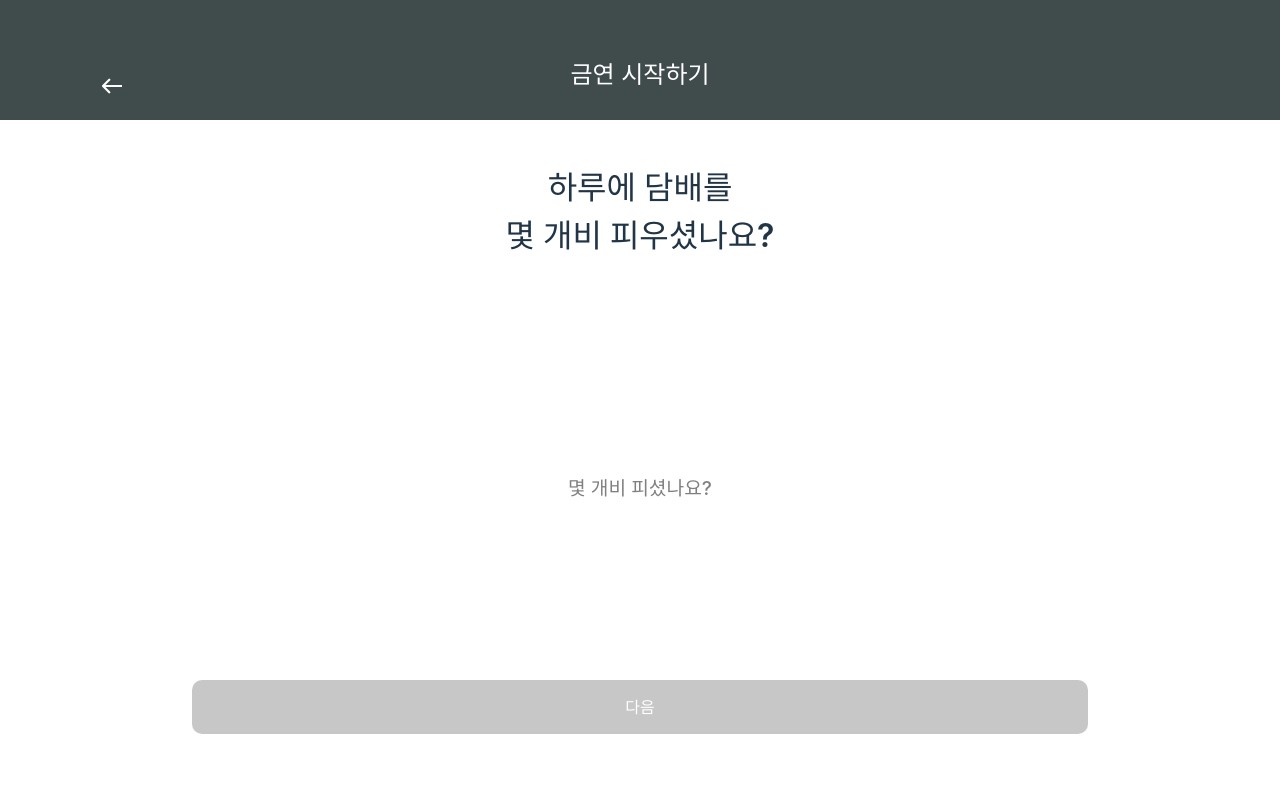
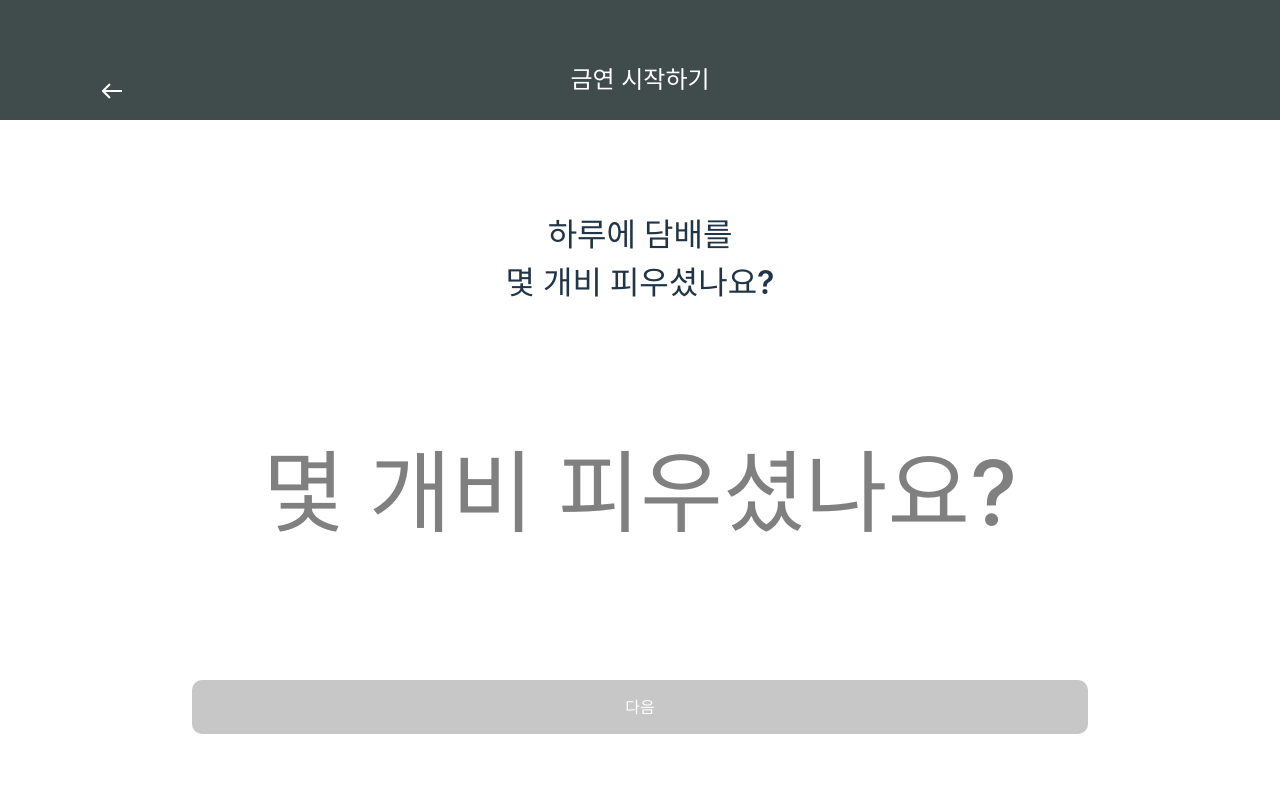
Before and after one commit to Quit-Smoking/QuitSmokingFrontEnd, a React (Vite) app: page /startpage/survey in a window 1280 px wide. Shown: the top 800 px of the page. Built offline with nearby package versions, Linux system fonts and the light colour scheme.

Commit message:
화면 수정

```diff
--- a/src/pages/Main/Css/survey.css
+++ b/src/pages/Main/Css/survey.css
@@ -1,3 +1,4 @@
+/* 전체 container */
 .Survey-Container {
     height: 100vh;
     width: 100vw;
@@ -7,14 +8,14 @@
 /* 금연 시작하기, 화살표 */
 .Survey-Header {
     background-color: #404B4B;
-    height: 15%;
-    width: 100%;
+    height: 15vh;
+    width: 100vw;
     display: flex;
     flex-direction: column-reverse;
 }
 
 .Survey-Header>div {
-    height: 75%;
+    height: 10vh;
     color: white;
     display: flex;
     align-items: center;
@@ -30,21 +31,26 @@
 }
 
 .Headertext {
+    /* 금연시작하기 글자 크기 */
     font-size: 1.5rem;
 }
 
 /* Main */
 .Survey-Main {
-    width: 100%;
-    height: 70%;
+    height: 70vh;
     background-color: white;
     display: flex;
     flex-direction: column;
 }
 
-/* 금연동기가 무엇인가요? */
+
+/*  --------------------------------
+    하루에 담배 몇개비 피우셨나요?
+    금연 동기가 무엇인가요?
+    금연 다짐을 해볼까요?
+    --------------------------------- */
 .Survey-Maintext {
-    height: 30%;
+    height: 30vh;
     display: flex;
     justify-content: center;
     align-items: end;
@@ -55,13 +61,13 @@
     font-weight: 600;
 }
 
-/* page1 */
-/* Grid */
+
+/* -----------------grid styles --------------*/
+/* Maintext아래 부분들 Container */
 .Survey-GridContainer,
-.Survey-Footer,
 .Survey-PageContainer,
 .Survey-HowManyContainer {
-    height: 75%;
+    height: 60vh;
     display: flex;
     justify-content: center;
     align-items: center;
@@ -69,12 +75,14 @@
 
 .Grid-box,
 .Footer-Grid-box {
-    width: 70%;
+    width: 70vw;
     display: grid;
     grid-template-columns: repeat(2, 1fr);
     grid-gap: 1rem;
 }
+/* ---------------------------------------------*/
 
+/* 박스 스타일 */
 .box {
     border: 2px solid #b2dfdb;
     border-radius: 10px;
@@ -89,22 +97,9 @@
     justify-content: center;
 }
 
-/* 박스가 클릭됐을때 붙는 class */
-.BoxSelected,
-.nextbtn {
-    background-color: #B7E1E2;
-    box-shadow: 0px 2px 4px grey;
-}
 
-/* page2 */
-.Survey-Page {
-    display: flex;
-    flex-direction: column;
-    width: 70%;
-    height: 100%;
-    margin-top: 30%;
-}
 
+/* 동기부여 페이지*/
 .SelectMotive {
     height: 30%;
     display: flex;
@@ -112,48 +107,53 @@
     justify-content: center;
 }
 
+/* 선택된 동기부여 박스 크기 */
 .SelectMotive-box {
     width: 24vw;
     height: 4vh;
 }
 
 
+/* -----------------입력창 스타일-----------------*/
 /* 입력 필드 스타일 */
 .editable-input {
-    width: 80%;
-    font-size: 1.3rem;
-    padding: 1rem;
+    font-size: 7vw;
+    outline: none;
+    text-align: center;
+    border: none;
+}
+
+/* 입력창 기본 텍스트 스타일 */
+.editable-text {
+    font-size: 7vw;
+    font-weight: 500;
+    color: grey;
     outline: none;
     border: none;
     text-align: center;
-
 }
-
-/* 기본 텍스트 스타일 */
-.editable-text {
-    font-size: 1.2rem;
-    font-weight: 500;
-    color: grey;
-    padding: 1.4rem;
-    transition: color 0.3s;
-}
+/* ------------------------------------------*/
 
 
+/* --------------------Footer----------------*/
 /* 이전, 다음 버튼 */
 .Survey-Footer {
-    width: 100%;
-    height: 15%;
+    display: flex;
+    justify-content: center;
+    align-items: center;
+    height: 15vh;
     background-color: white;
     align-items: start;
 }
 
-.previous,
-.next {
+/* 이전,다음버튼 font-weight */
+.previousbtn,
+.activeNextbtn {
     font-weight: 700;
 }
 
 /* 이전버튼 */
-.previous {
+.previousbtn {
     border-color: #008285;
 }
 
@@ -173,10 +173,29 @@
     border: 0;
 }
 
-/* 15 : 70 : 15 */
+/* 박스가 클릭됐을때 붙는 class */
+.BoxSelected {
+    background-color: #B7E1E2;
+    box-shadow: 0px 2px 4px grey;
+}
 
 /* 첫 페이지 다음 버튼 */
-.firstNextbtn{
+.firstNextbtn {
     display: grid;
     grid-template-columns: repeat(1, 1fr);
 }
+
+/* page0, page2 가운데 부분 */
+.Survey-Page {
+    height: 100%;
+    width: 100%;
+    display: flex;
+    flex-direction: column;
+    justify-content: start;
+    align-items: center;
+    gap: 4vh;
+}
+
+.Page0InputCenter {
+    justify-content: center;
+}
--- a/src/pages/Main/Survey.jsx
+++ b/src/pages/Main/Survey.jsx
@@ -10,8 +10,9 @@ function Survey() {
     const pagePlus = () => { setPage(page + 1); }
     const pageMinus = () => { if (page >= 1) setPage(page - 1); }
 
-    const inputRef = useRef(null);
-    const [howMany, setHowMany] = useState("");
+    const howManyref = useRef(null);
+    const motiveref = useRef(null);
+    const [howMany, setHowMany] = useState();
     const [motive, setMotive] = useState("건강한 나의 삶을 위해!"); // 입력된 텍스트 상태
     const [isEditing, setIsEditing] = useState(false); // 편집 모드 상태
     const handleFocus = () => { setIsEditing(true); }; // 편집 모드 활성화
@@ -21,7 +22,7 @@ function Survey() {
     //박스가 클릭 됐는지 안됐는지
     const [activeNextbtn, setactiveNextbtn] = useState(false);
     //어떤 박스를 클릭했는지
-    const [selectedBox, setSelectedBox] = useState(null);
+    const [selectedBox, setSelectedBox] = useState(false);
     //박스를 클릭했을때
     const boxclick = (index) => { setSelectedBox(index); setactiveNextbtn(true); }
     //box list
@@ -31,18 +32,16 @@ function Survey() {
     function Page0() {
         return (
             <div className="Survey-HowManyContainer">
-                <div className="Survey-Page">
+                <div className="Survey-Page Page0InputCenter">
                     <div className="Input">
                         {isEditing ?
                             (
                                 // 편집 중일 때는 input으로 표시
-                                <input ref={inputRef} className="editable-input" type="number" value={howMany} onChange={HowManyChange} onBlur={handleBlur}
-                                    autoFocus />
+                                <input ref={howManyref} className="editable-input" type="number" value={howMany} onChange={HowManyChange} onBlur={handleBlur} autoFocus />
                             ) :
                             (
                                 // 편집 중이 아닐 때는 텍스트로 표시
-                                <div className="editable-text" onClick={handleFocus}>
-                                    {howMany || "몇 개비 피셨나요?"} {/* 입력값 없을 시 기본 문구 */}
+                                <div className="editable-text" onClick={handleFocus}> {howMany || "몇 개비 피우셨나요?"} {/* 입력값 없을 시 기본 문구 */}
                                 </div>
                             )}
                     </div>
@@ -50,7 +49,6 @@ function Survey() {
             </div>
         )
     }
-
     function Page1() {
         return (
             <div div className="Survey-GridContainer">
@@ -71,22 +69,35 @@ function Survey() {
                         </div>
                     </div>
                     <div className="Input">
-                        {isEditing ?
-                            (
-                                // 편집 중일 때는 input으로 표시
-                                <input ref={inputRef} className="editable-input" type="text" value={motive} onChange={MotiveChange} onBlur={handleBlur} // 포커스를 벗어나면 편집 모드 종료
-                                    autoFocus />
-                            ) :
-                            (
-                                // 편집 중이 아닐 때는 텍스트로 표시
-                                // 클릭 시 편집 모드로 변경
-                                <div className="editable-text" onClick={handleFocus} > {motive} </div>
-                            )}
+                        {isEditing ? (
+                            // 편집 중일 때는 input으로 표시
+                            <div>
+                                <input
+                                    ref={motiveref}
+                                    className="editable-input"
+                                    type="text"
+                                    value={motive}
+                                    onChange={MotiveChange}
+                                    onBlur={handleBlur} // 포커스를 벗어나면 편집 모드 종료
+                                    autoFocus
+                                />
+                            </div>
+                        ) : (
+                            // 편집 중이 아닐 때는 텍스트로 표시
+                            <div
+                                className="editable-text"
+                                onClick={handleFocus}
+                            >
+                                {motive || "금연 다짐을 입력해주세요"} {/* 입력값 없을 시 기본 문구 */}
+                            </div>
+                        )}
                     </div>
                 </div>
             </div>
-        )
+        );
     }
+
+
 
     return (
         <>
@@ -97,6 +108,7 @@ function Survey() {
                         <div className="Headertext">금연 시작하기</div>
                     </div>
                 </div>
+
                 <div className="Survey-Main">
                     <div className="Survey-Maintext">
                         <div>
@@ -137,7 +149,7 @@ function Survey() {
                 <div className="Survey-Footer">
                     <div className={`Footer-Grid-box ${page === 0 ? "firstNextbtn" : ""}`}>
                         {
-                            page != 0 ? <div className="box previous" onClick={() => pageMinus()}>이전</div> : null
+                            page != 0 ? <div className="box previousbtn" onClick={() => pageMinus()}>이전</div> : null
                         }
                         {
                             {
```
